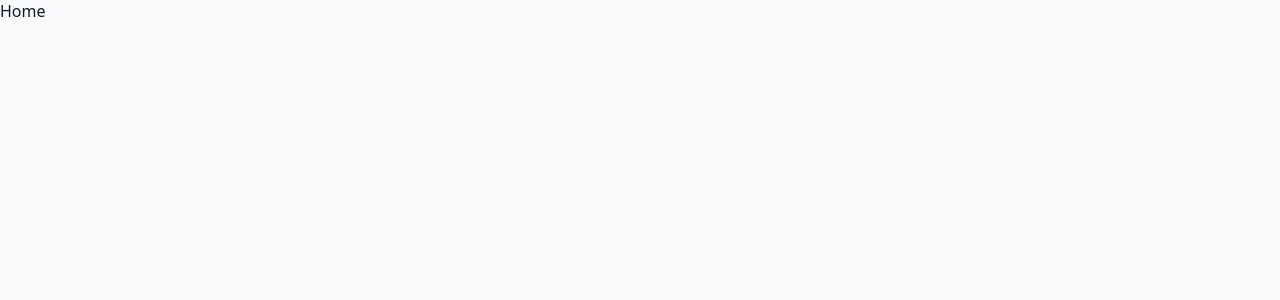
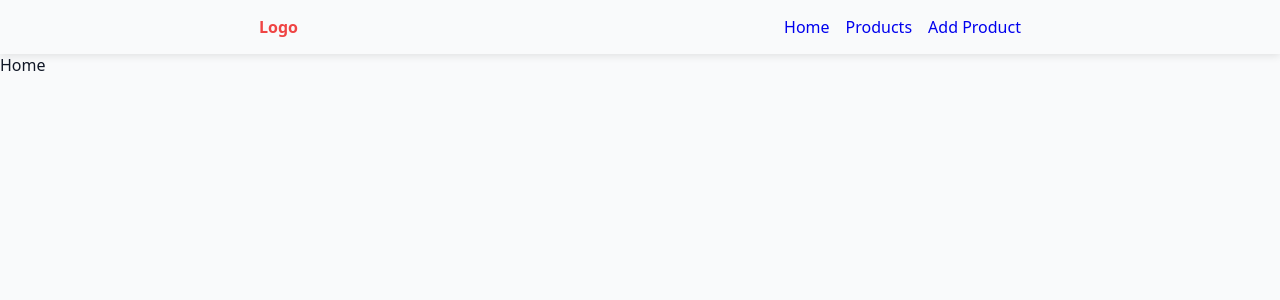
Before and after one commit to Mortezaahm/React-Lab2, a React (Vite) app in the folder client/: page / in a window 1280 px wide. Shown: the top 300 px of the page. Built offline with nearby package versions, Linux system fonts and the light colour scheme.

Commit message:
Add navbar and scss for it

```diff
--- a/client/src/components/Navbar.tsx
+++ b/client/src/components/Navbar.tsx
@@ -1,7 +1,34 @@
-function Navbar() {
+// import React, { useState } from 'react';
+import { Link } from 'react-router-dom';
+
+const Navbar = () => {
+  // const [isOpen, setIsOpen] = useState(false);
+
   return (
-    <div>Navbar</div>
-  )
-}
+    <nav className="navbar">
+      <Link to="/" className="navbar__logo">Logo</Link>
 
-export default Navbar
+      <div className="navbar__links">
+        <Link to="/">Home</Link>
+        <Link to="/products">Products</Link>
+        <Link to="/add-product">Add Product</Link>
+      </div>
+
+      {/* Hamburger menu for mobile
+      <button onClick={() => setIsOpen(!isOpen)} className="md:hidden">
+        Menu
+      </button>
+
+      {isOpen && (
+        <div className="absolute top-16 left-0 w-full bg-white flex flex-col items-center gap-2 p-4 md:hidden">
+          <Link to="#">Home</Link>
+          <Link to="#">Products</Link>
+          <Link to="#">Add Product</Link>
+        </div>
+      )}
+        */}
+    </nav>
+  );
+};
+
+export default Navbar;
--- a/client/src/routes/AppRouter.tsx
+++ b/client/src/routes/AppRouter.tsx
@@ -1,4 +1,6 @@
 import { BrowserRouter, Routes, Route } from "react-router-dom"
+
+import Navbar from "../components/Navbar"
 
 import Home from "../pages/Home"
 import Products from "../pages/Products"
@@ -10,6 +12,7 @@ function AppRouter() {
 
     return (
     <BrowserRouter>
+    <Navbar />
       <Routes>
         <Route path="/" element= {<Home />} />
         <Route path="/products" element= {<Products />} />
--- a/client/src/styles/components/_navbar.scss
+++ b/client/src/styles/components/_navbar.scss
@@ -0,0 +1,29 @@
+@use '../abstracts/mixins' as *;
+@use '../abstracts/variables' as *;
+@use '../abstracts/functions' as *;
+
+.navbar {
+  display: flex;
+  justify-content: space-around;
+  align-items: center;
+
+  padding: space(md);
+  background: color(light);
+  box-shadow: 0 2px 8px rgba($color: #000000, $alpha: 0.1);
+
+    &__logo{
+        font-size: font-size(base);
+        color: color(danger);
+        font-weight: bold;
+    }
+    &__links{
+        display: flex;
+        gap: space(md);
+    }
+    a {
+        text-decoration: none;
+        &:hover{
+        transform: translateY(-4px) scale(1.03);
+        }
+    }
+}
--- a/client/src/styles/main.scss
+++ b/client/src/styles/main.scss
@@ -12,3 +12,4 @@
 @use 'utilities/spacing';
 
 @use 'components/card';
+@use 'components/navbar'
```
